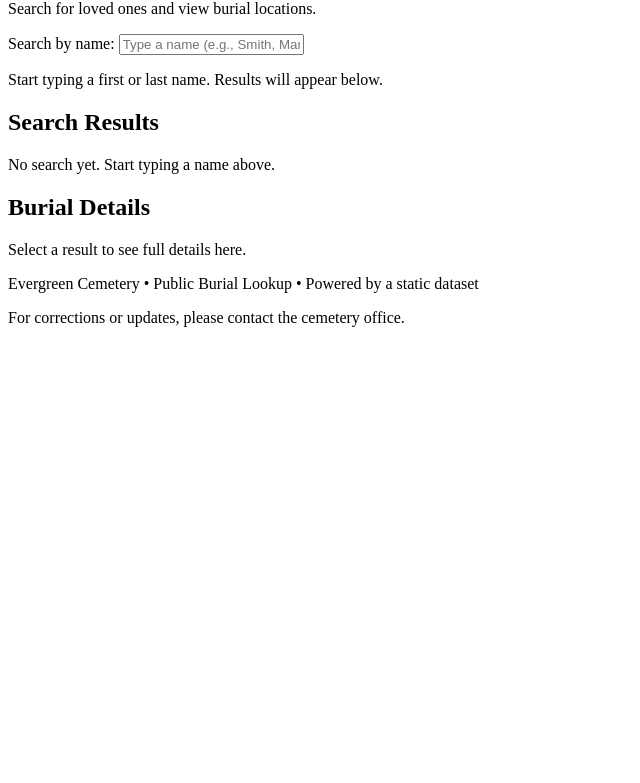
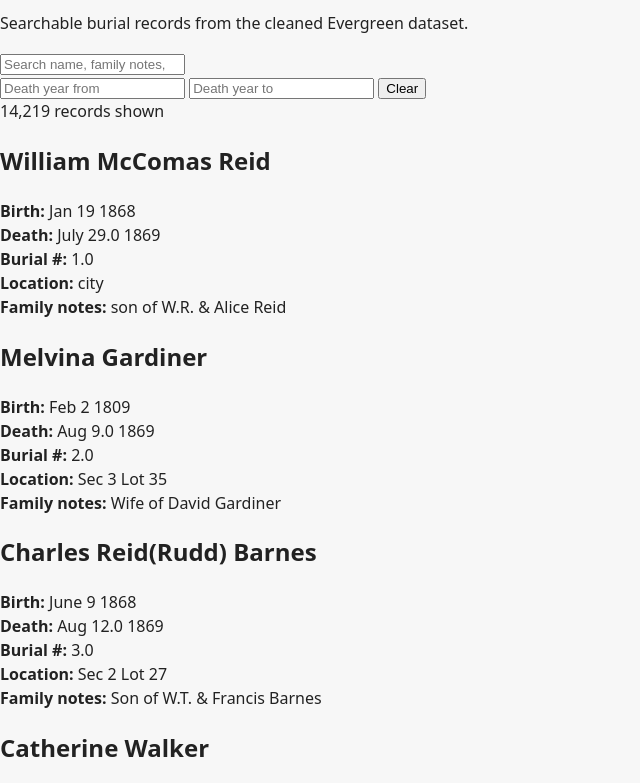
Before and after one commit to jaysonleek/evergreen, a plain HTML site: page index.html in a window 1280 px wide. Shown: the part 80-863 px from the top of the page, without its empty margins (0-640 px from the left). Before the commit the page ends 800 px from the top, so only its background shows below. Drawn offline with Linux system fonts and the light colour scheme.

Commit message:
Revamp index.html for burial records search
Replaced old burial lookup structure with a new design featuring search controls and filters.

```diff
--- a/index.html
+++ b/index.html
@@ -1,88 +1,35 @@
-<!-- === CHUNK 1 OF 3: index.html === -->
-<!DOCTYPE html>
+<!doctype html>
 <html lang="en">
 <head>
-  <meta charset="UTF-8" />
-  <title>Evergreen Cemetery Burial Lookup</title>
+  <meta charset="utf-8" />
   <meta name="viewport" content="width=device-width, initial-scale=1" />
-  <link rel="stylesheet" href="styles.css" />
+  <title>Evergreen Cemetery Records</title>
+  <link rel="stylesheet" href="style.css" />
 </head>
 <body>
-  <header class="site-header">
-    <h1>Evergreen Cemetery Burial Lookup</h1>
-    <p class="tagline">
-      Search for loved ones and view burial locations.
-    </p>
-  </header>
+  <main>
+    <header>
+      <h1>Evergreen Cemetery Records</h1>
+      <p>Searchable burial records from the cleaned Evergreen dataset.</p>
+    </header>
 
-  <main class="site-main">
-    <section class="search-section">
-      <label for="search-input" class="search-label">
-        Search by name:
-      </label>
-      <input
-        id="search-input"
-        type="text"
-        placeholder="Type a name (e.g., Smith, Mary Johnson)..."
-        autocomplete="off"
-      />
-      <p class="search-help">
-        Start typing a first or last name. Results will appear below.
-      </p>
-    </section>
+    <section class="controls">
+      <input id="searchBox" type="search" placeholder="Search name, family notes, location..." />
 
-    <section class="results-section">
-      <h2>Search Results</h2>
-      <div id="results-container" class="results-container">
-        <p class="results-placeholder">
-          No search yet. Start typing a name above.
-        </p>
+      <div class="filters">
+        <input id="yearFrom" type="number" placeholder="Death year from" />
+        <input id="yearTo" type="number" placeholder="Death year to" />
+        <button id="clearBtn">Clear</button>
       </div>
     </section>
 
-    <section class="detail-section">
-      <h2>Burial Details</h2>
-      <div id="detail-container" class="detail-container">
-        <p class="detail-placeholder">
-          Select a result to see full details here.
-        </p>
-      </div>
+    <section class="summary">
+      <span id="count">Loading records...</span>
     </section>
+
+    <section id="results" class="results"></section>
   </main>
-<!-- === END CHUNK 1 OF 3: index.html === -->
-<!-- === CHUNK 2 OF 3: index.html === -->
 
-  <footer class="site-footer">
-    <p>
-      Evergreen Cemetery • Public Burial Lookup • Powered by a static dataset
-    </p>
-    <p class="footer-note">
-      For corrections or updates, please contact the cemetery office.
-    </p>
-  </footer>
-
-  <!-- Search engine (Fuse.js) -->
-  <script src="fuse.min.js"></script>
-
-  <!-- Main search logic -->
-  <script src="search.js"></script>
-
+  <script src="app.js"></script>
 </body>
 </html>
-<!-- === END CHUNK 2 OF 3: index.html === -->
-<!-- === CHUNK 3 OF 3: index.html === -->
-
-  <!-- Fallback for users with JavaScript disabled -->
-  <noscript>
-    <div class="noscript-warning">
-      <h2>JavaScript Required</h2>
-      <p>
-        This burial lookup tool requires JavaScript to function.
-        Please enable JavaScript in your browser settings and reload the page.
-      </p>
-    </div>
-  </noscript>
-
-</body>
-</html>
-<!-- === END CHUNK 3 OF 3: index.html === -->
```
